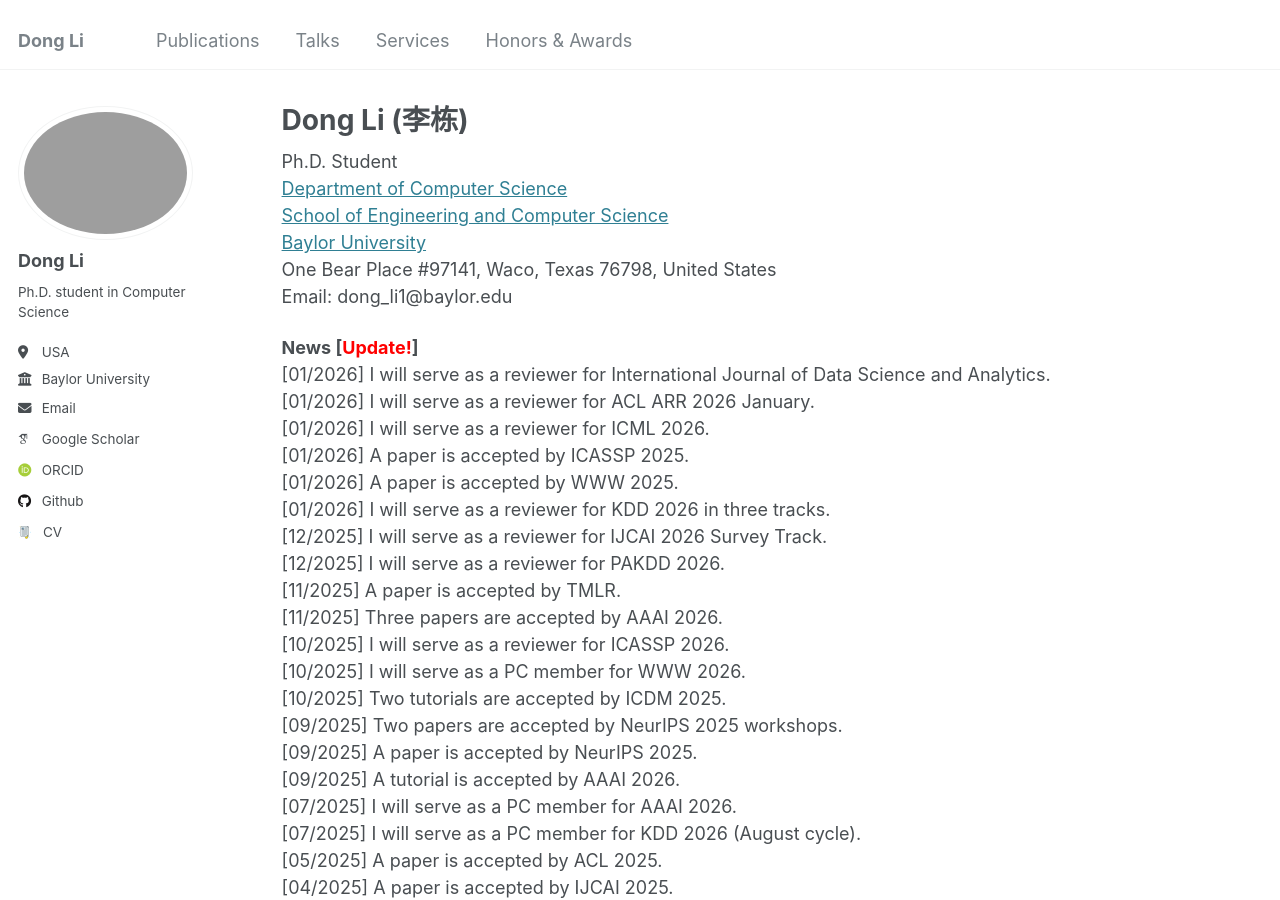
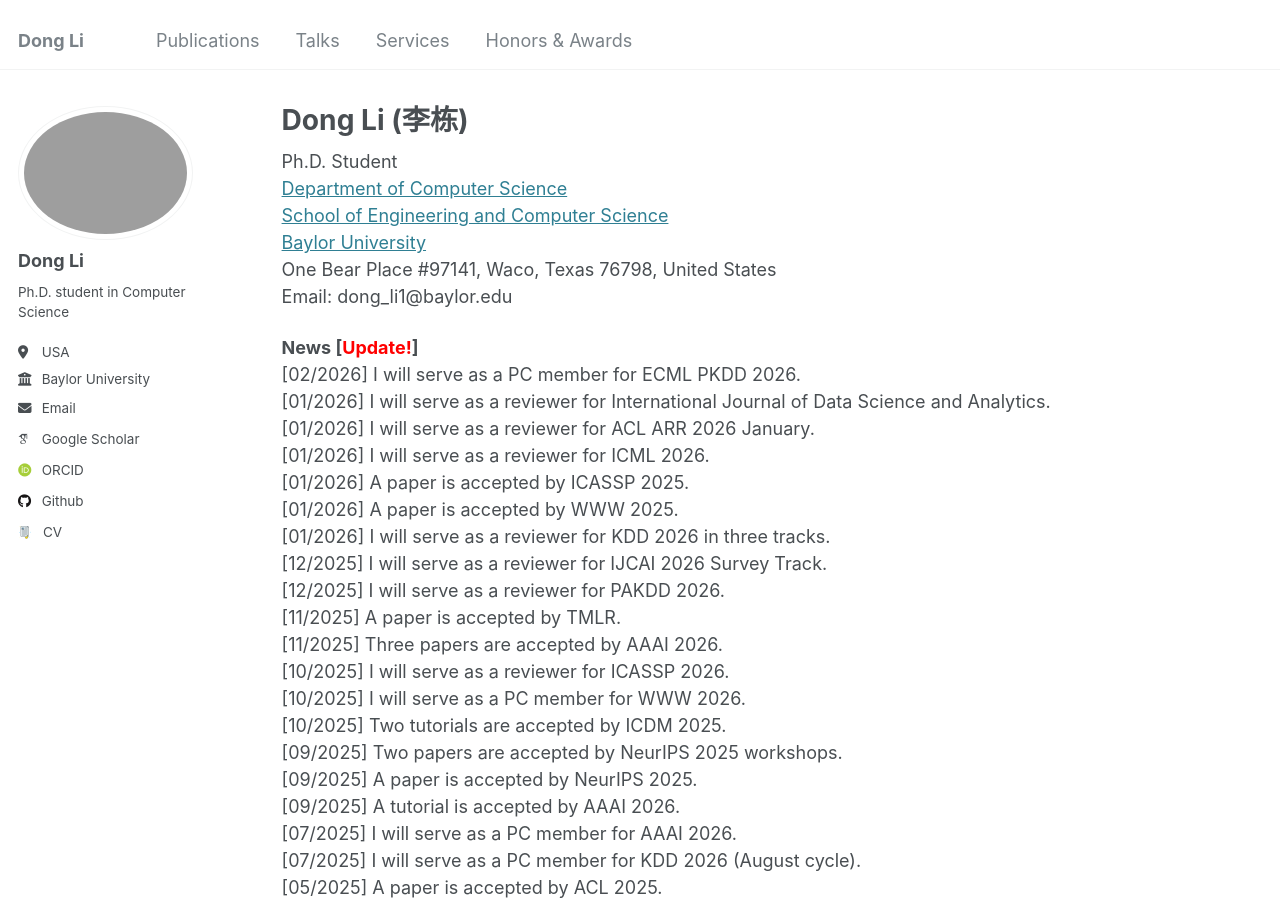
Before and after one commit to TurkeyWatanabe/dongli, a Jekyll site: the page built from _pages/about.md, in a window 1280 px wide and 900 px high. Built offline with Jekyll 4.4.1, drawn with Linux system fonts in a browser that asks for light colours; some web fonts are replaced.

Commit message:
Update about.md

```diff
--- a/_pages/about.md
+++ b/_pages/about.md
@@ -15,6 +15,7 @@ One Bear Place #97141, Waco, Texas 76798, United States<br>
 Email: dong_li1@baylor.edu
 
 **News [<span style="color:red">Update!</span>]** <br>
+[02/2026] I will serve as a PC member for ECML PKDD 2026.<br>
 [01/2026] I will serve as a reviewer for International Journal of Data Science and Analytics.<br>
 [01/2026] I will serve as a reviewer for ACL ARR 2026 January.<br>
 [01/2026] I will serve as a reviewer for ICML 2026.<br>
```
